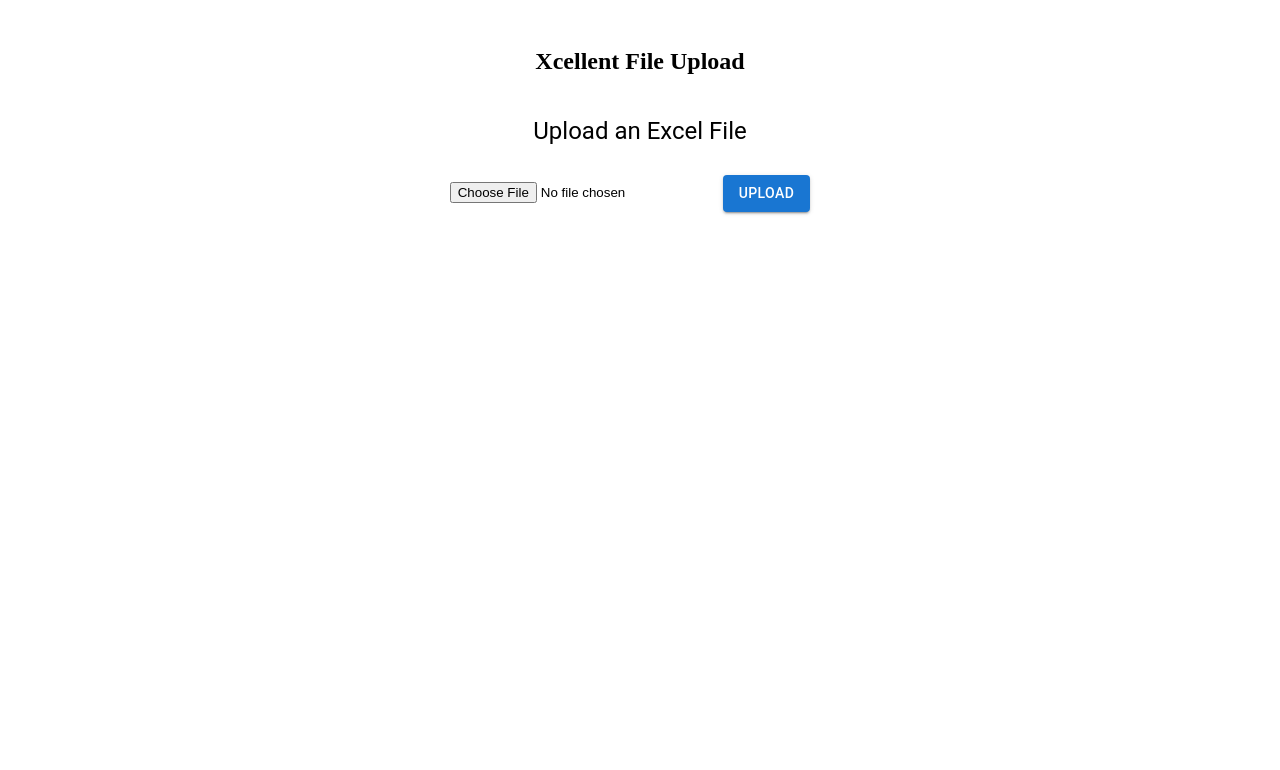
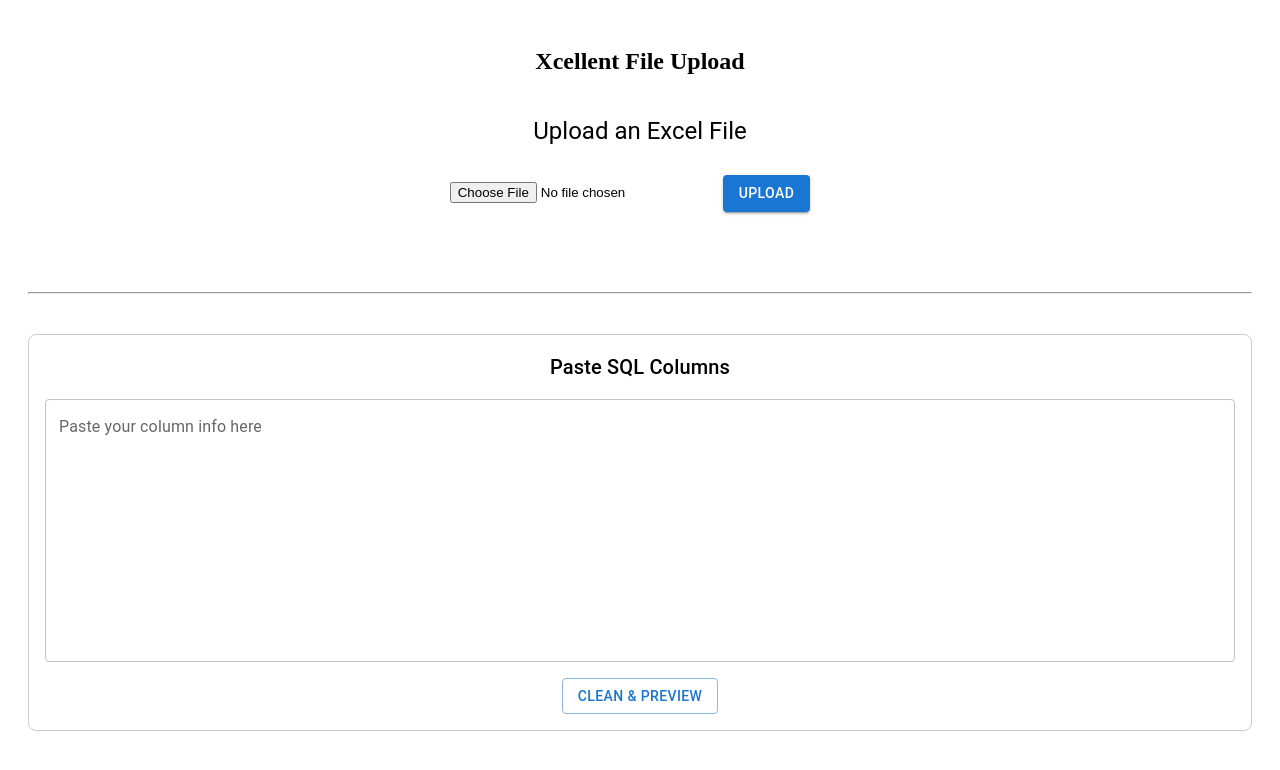
Before and after one commit to krazygals/Xcellent-Frontend, a React (Create React App) app: page / in a window 1280 px wide. Shown: the top 770 px of the page. Built offline with nearby package versions, Linux system fonts and the light colour scheme.

Commit message:
Added PasteColumns component

```diff
--- a/src/App.js
+++ b/src/App.js
@@ -1,11 +1,14 @@
 import React from "react";
-import FileUpload from "./components/FileUpload";  // ✅ Import the FileUpload component
+import FileUpload from "./components/FileUpload";
+import PasteColumns from './components/PasteColumns';  // ✅ Already imported
 
 function App() {
   return (
     <div style={{ textAlign: "center", padding: 20 }}>
-      <h2>Xcellent File Upload</h2>  {/* Page Title */}
-      <FileUpload />  {/* ✅ Use the FileUpload component here */}
+      <h2>Xcellent File Upload</h2>
+      <FileUpload />
+      <hr style={{ margin: '40px 0' }} />
+      <PasteColumns />  {/* ✅ This now renders the paste input area */}
     </div>
   );
 }
--- /dev/null
+++ b/src/components/PasteColumns.js
@@ -0,0 +1,77 @@
+import React, { useState } from 'react';
+import { TextField, Button, Typography, Box, List, ListItem } from '@mui/material';
+import axios from 'axios';
+
+const PasteColumns = () => {
+  const [rawText, setRawText] = useState('');
+  const [cleanedColumns, setCleanedColumns] = useState([]);
+  const [matches, setMatches] = useState(null);
+
+  const extractColumnNames = (input) => {
+    const lines = input
+      .split(/\n|,/)
+      .map(line => line.trim().split(/\s+/)[0]) // Get first "word" on each line
+      .filter(word => /^[a-zA-Z_][a-zA-Z0-9_]*$/.test(word)); // Filter valid SQL names
+    return [...new Set(lines)];
+  };
+
+  const handleClean = () => {
+    const columns = extractColumnNames(rawText);
+    setCleanedColumns(columns);
+    setMatches(null); // Reset matches
+  };
+
+  const handleTestMatch = async () => {
+    try {
+      const response = await axios.post('/api/match-columns', {
+        user_columns: cleanedColumns
+      });
+      setMatches(response.data.suggested_matches);
+    } catch (error) {
+      console.error('Match error:', error);
+    }
+  };
+
+  return (
+    <Box sx={{ p: 2, border: '1px solid #ccc', borderRadius: 2 }}>
+      <Typography variant="h6">Paste SQL Columns</Typography>
+      <TextField
+        multiline
+        rows={10}
+        fullWidth
+        label="Paste your column info here"
+        value={rawText}
+        onChange={(e) => setRawText(e.target.value)}
+        sx={{ my: 2 }}
+      />
+      <Button variant="outlined" onClick={handleClean}>Clean & Preview</Button>
+
+      {cleanedColumns.length > 0 && (
+        <>
+          <Typography sx={{ mt: 2 }}>🧹 Cleaned Columns:</Typography>
+          <List dense>
+            {cleanedColumns.map((col, index) => (
+              <ListItem key={index}>{col}</ListItem>
+            ))}
+          </List>
+          <Button variant="contained" onClick={handleTestMatch}>Test Match</Button>
+        </>
+      )}
+
+      {matches && (
+        <Box sx={{ mt: 3 }}>
+          <Typography variant="h6">🧠 Suggested Matches</Typography>
+          <List>
+            {Object.entries(matches).map(([userCol, dbCol], i) => (
+              <ListItem key={i}>
+                <strong>{userCol}</strong> → {dbCol}
+              </ListItem>
+            ))}
+          </List>
+        </Box>
+      )}
+    </Box>
+  );
+};
+
+export default PasteColumns;
```
